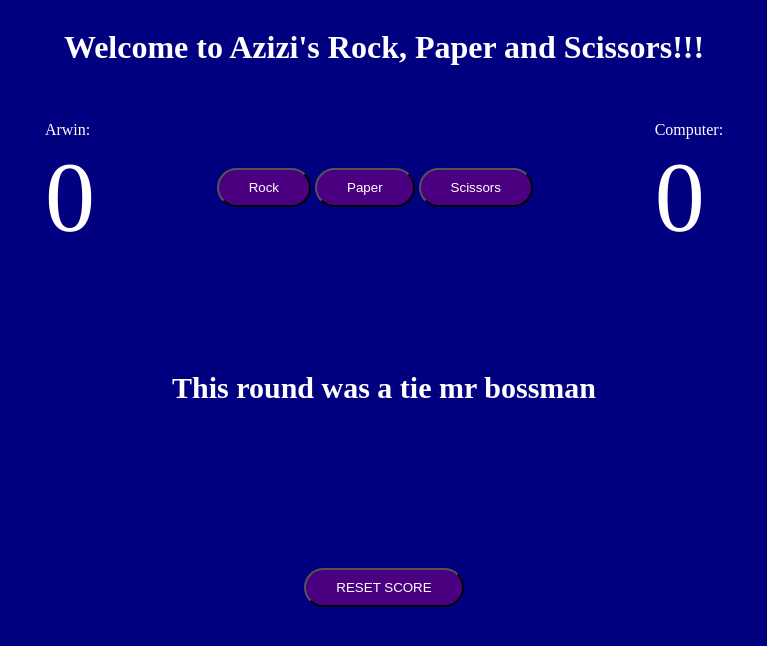
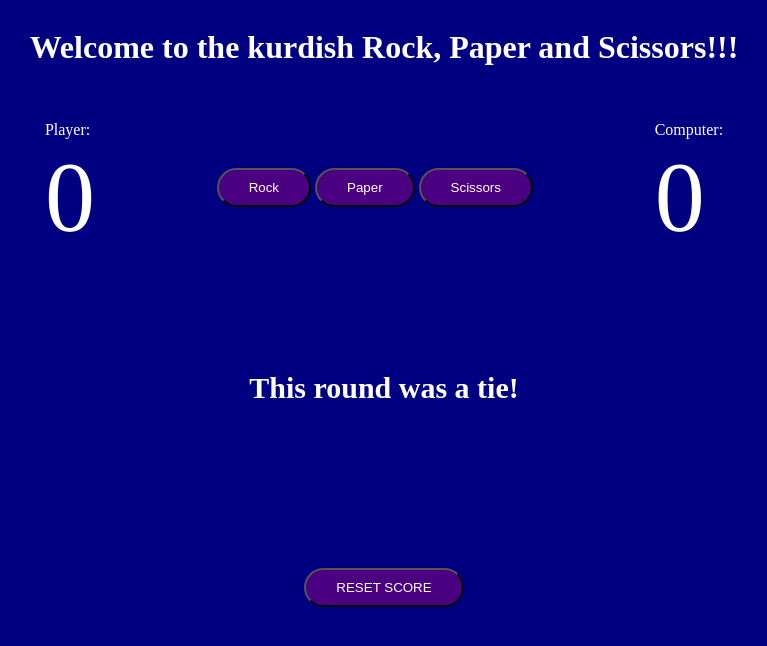
Before and after one commit to arwinazizi/rock-paper-scissors, a plain HTML site: page index.html in a window 1280 px wide. Both pictures are taken after a click on the button "Rock". Shown: the whole page, without its empty margins (256-1023 px from the left). Drawn offline with Linux system fonts and the light colour scheme.

Commit message:
changed some shit

```diff
--- a/index.html
+++ b/index.html
@@ -9,9 +9,9 @@
     <link rel="stylesheet" href="./style.css">
 </head>
 <body>
-    <h1>Welcome to Azizi's Rock, Paper and Scissors!!!</h1>
+    <h1>Welcome to the kurdish Rock, Paper and Scissors!!!</h1>
     <div class="game">
-        <div>Arwin: <br><span id="arwinscore">0</span></div>
+        <div>Player: <br><span id="arwinscore">0</span></div>
         <div class="button-container">
             <button class="rock">Rock</button>
             <button class="paper">Paper</button>
@@ -19,7 +19,7 @@
         </div>
         <div class="computerscore" id="nummer">Computer: <br><span id="computerscore">0</span></div>
     </div>
-    <div class="result">Arwin is best!</div>
+    <div class="result">kurdishCoding</div>
     <div class="btn"><button class="reset">RESET SCORE</button></div>
     <script src="./rock.js"></script>
 </body>
--- a/rock.js
+++ b/rock.js
@@ -36,7 +36,7 @@ getPlayerChoice()
 function win() {
     meScore++
     arwinScore.innerHTML = meScore;
-    result.innerHTML = 'You won this round boss!'
+    result.innerHTML = 'You won this round!'
 }
 function lose() {
     pcScore++
@@ -44,7 +44,7 @@ function lose() {
     result.innerHTML =  'You loose this round, Loser!'
 }
 function tie() {
-    result.innerHTML = 'This round was a tie mr bossman'
+    result.innerHTML = 'This round was a tie!'
 }
 
 
```
